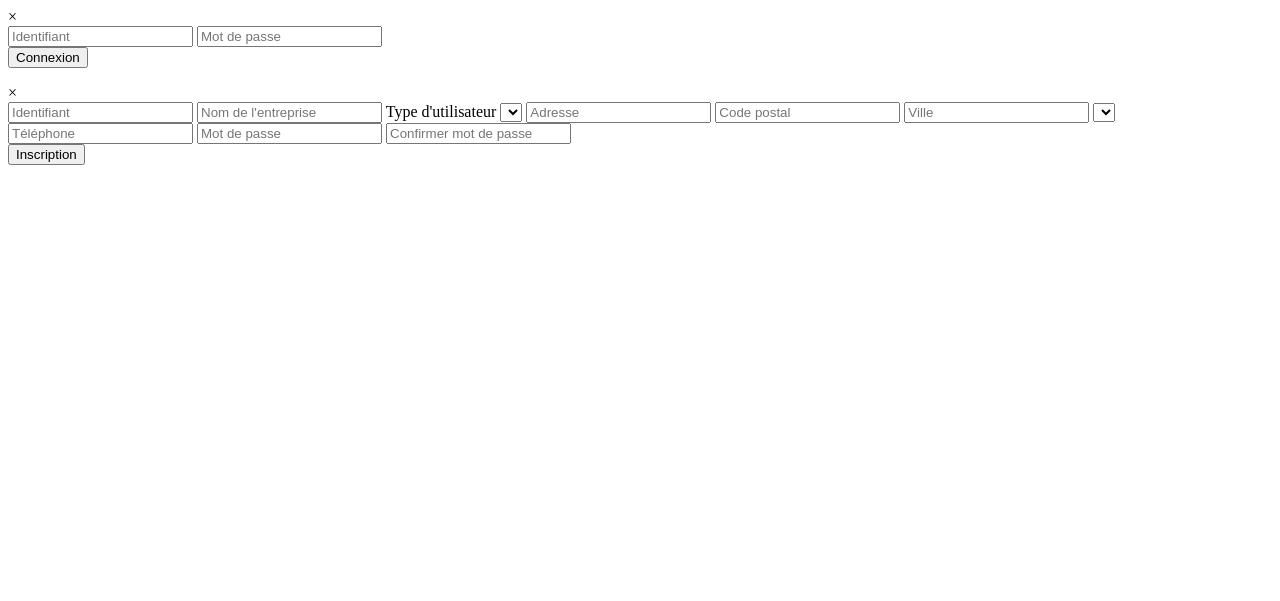
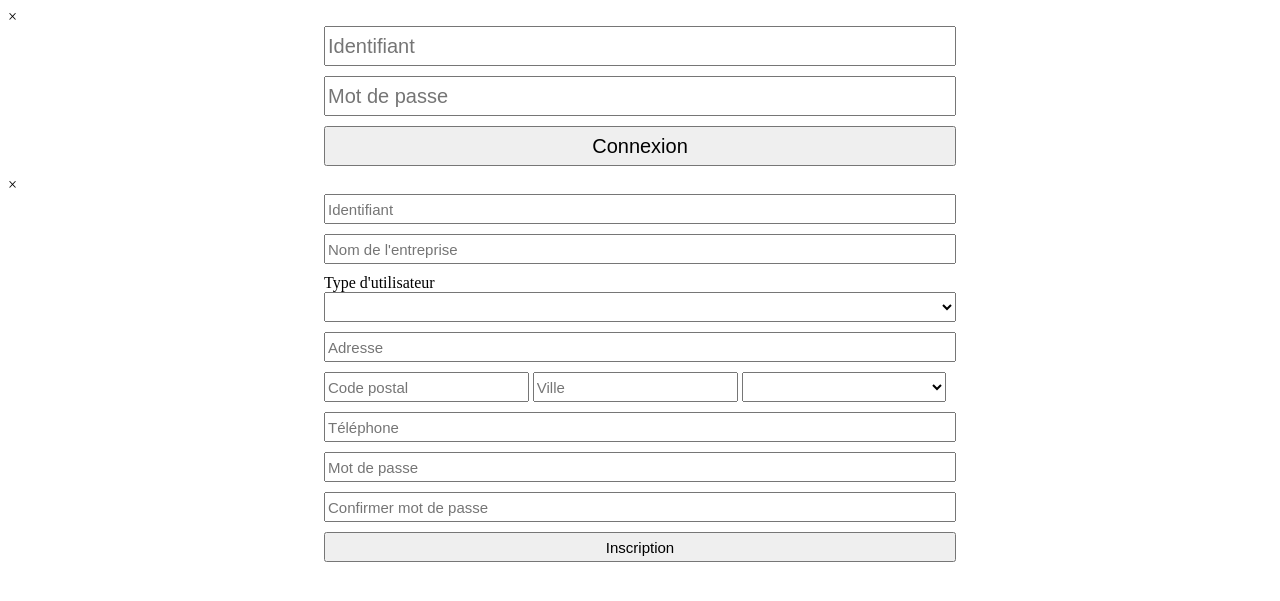
Before and after one commit to sachahjkl/devweb, a PHP site: page /layouts/forms/login.php in a window 1280 px wide. Shown: the top 601 px of the page. Run offline with PHP 8.4, Linux system fonts and the light colour scheme; lists and menus that the app fills with data are empty.

Commit message:
Insc & connextion forms required fix

```diff
--- a/js/login.js
+++ b/js/login.js
@@ -1,9 +1,11 @@
 $(document).ready(function(){
-    $("#connectSubmit").on("click", function(){
+    $("#connectionForm").on("submit", function(){
         submitConnexion();
+        return false;
     });
-    $("#regSubmit").on("click", function(){
+    $("#registerForm").on("submit", function(){
         submitRegister();
+        return false;
     });
     fillRegisterForm();
 
--- a/layouts/forms/login.php
+++ b/layouts/forms/login.php
@@ -1,4 +1,5 @@
 <script src="/js/login.js"></script>
+<link rel="stylesheet" href="/style/forms.css" />
 <div id="modalConn" class="modal">
   <div class="modal-content">
     <span class="closeConn close">&times;</span>
@@ -6,7 +7,7 @@
       <input name="IdConnexion" type="text" placeholder="Identifiant" required />
       <input type="password" name="mdp" placeholder="Mot de passe" required />
       <div id="connMessage"></div>
-      <input id="connectSubmit" type="button" value="Connexion" />
+      <input id="connectSubmit" type="submit" value="Connexion" />
     </form>
   </div>
 </div>
@@ -16,17 +17,17 @@
     <form id="registerForm">
       <input type="text" name="IdConnexion" placeholder="Identifiant" required />
       <input type="text" name="nomEntreprise" placeholder="Nom de l'entreprise" required />
-      <label for="Type">Type d'utilisateur</label>
+      <label for="Type" style="margin-bottom: 5px;">Type d'utilisateur</label>
       <select name="Type" required></select>
       <input type="text" name="adresse" placeholder="Adresse" required/>
-      <input type="text" name="CodePostal" placeholder="Code postal" maxlength="12" required/>
-      <input type="text" name="Ville" placeholder="Ville" />
-      <select name="Pays" required></select>
+      <input type="text" class="adress_sec_field" name="CodePostal" placeholder="Code postal" maxlength="12" required/>
+      <input type="text" class="adress_sec_field" name="Ville" placeholder="Ville" />
+      <select name="Pays" class="adress_sec_field" required></select>
       <input type="tel" name="N°Telephone" placeholder="Téléphone" maxlength="10" required/>
       <input type="password" name="mdp" placeholder="Mot de passe" required />
       <input type="password" name="mdpconf" placeholder="Confirmer mot de passe" required />
       <div id="regMessage"></div>
-      <input id="regSubmit" type="button" value="Inscription" />
+      <input id="regSubmit" type="submit" value="Inscription" />
     </form>
   </div>
 </div>
--- /dev/null
+++ b/style/forms.css
@@ -0,0 +1,19 @@
+#connectionForm, #registerForm{
+    width: 50%;
+    margin: auto;
+}
+#connectionForm input{
+    width: 100%;
+    height: 40px;
+    margin-bottom: 10px;
+    font-size: 20px;
+}
+#registerForm input, #registerForm select{
+    width: 100%;
+    height: 30px;
+    font-size: 15px;
+    margin-bottom: 10px;
+}
+#registerForm .adress_sec_field{
+    width: 32.4%;
+}
```
Also changed, not shown: style/style.css (+6 -2 lines).
